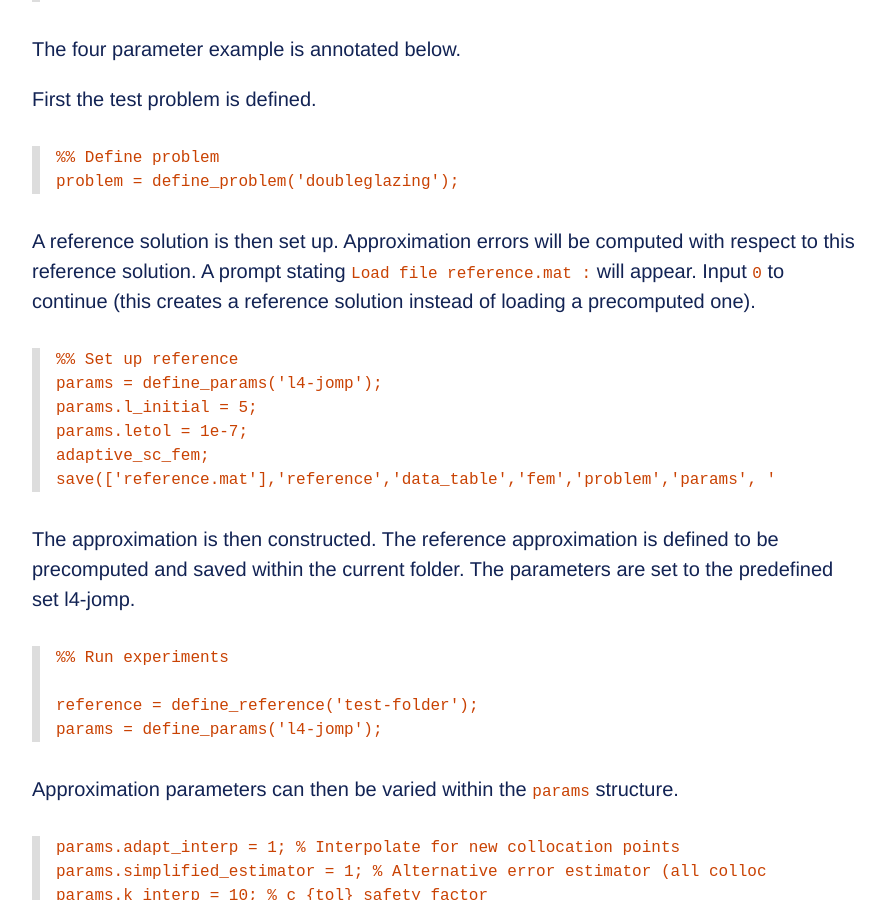
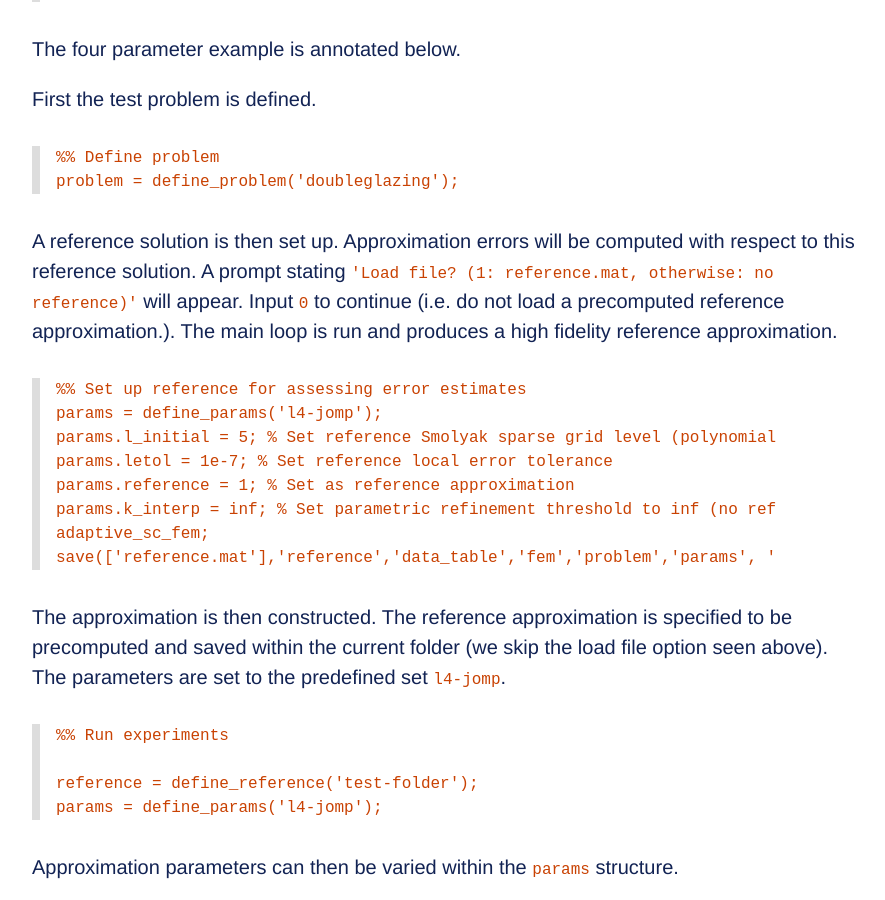
Before and after one commit to benmkent/benmkent.github.io, a Jekyll site: the page built from _posts/adaptivescfemcoderelease/2023-05-29-coderelease.md, in a window 1280 px wide and 900 px high, scrolled down 1173 px. Shown: the whole window, without its empty margins (112-997 px from the left). Built offline with Jekyll 4.4.1, drawn with Linux system fonts in a browser that asks for light colours.

Commit message:
Update 2023-05-29-coderelease.md

````diff
--- a/_posts/adaptivescfemcoderelease/2023-05-29-coderelease.md
+++ b/_posts/adaptivescfemcoderelease/2023-05-29-coderelease.md
@@ -32,18 +32,22 @@ First the test problem is defined.
 problem = define_problem('doubleglazing');
 ```
 A reference solution is then set up. Approximation errors will be computed with respect to this reference solution. A prompt stating
-```Load file reference.mat :``` will appear. Input ```0``` to continue (this creates a reference solution instead of loading a precomputed one).
+```'Load file? (1: reference.mat, otherwise: no reference)'```
+will appear. Input ```0``` to continue (i.e. do not load a precomputed reference approximation.). The main loop is run and produces a high fidelity reference approximation.
 ```matlab
-%% Set up reference
+%% Set up reference for assessing error estimates
 params = define_params('l4-jomp');
-params.l_initial = 5;
-params.letol = 1e-7;
+params.l_initial = 5; % Set reference Smolyak sparse grid level (polynomials including TD 5).
+params.letol = 1e-7; % Set reference local error tolerance
+params.reference = 1; % Set as reference approximation
+params.k_interp = inf; % Set parametric refinement threshold to inf (no refinement)
 adaptive_sc_fem;
 save(['reference.mat'],'reference','data_table','fem','problem','params', '-v7.3')
 ```
+
 The approximation is then constructed.
-The reference approximation is defined to be precomputed and saved within the current folder.
-The parameters are set to the predefined set l4-jomp.
+The reference approximation is specified to be precomputed and saved within the current folder (we skip the load file option seen above).
+The parameters are set to the predefined set ```l4-jomp```.
 ```matlab
 %% Run experiments
 
````
